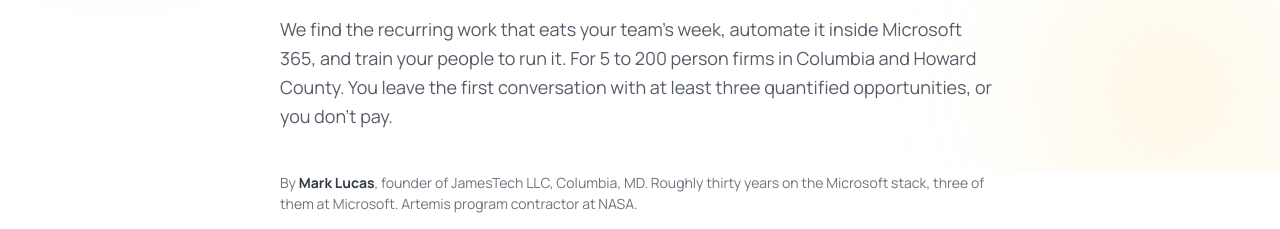
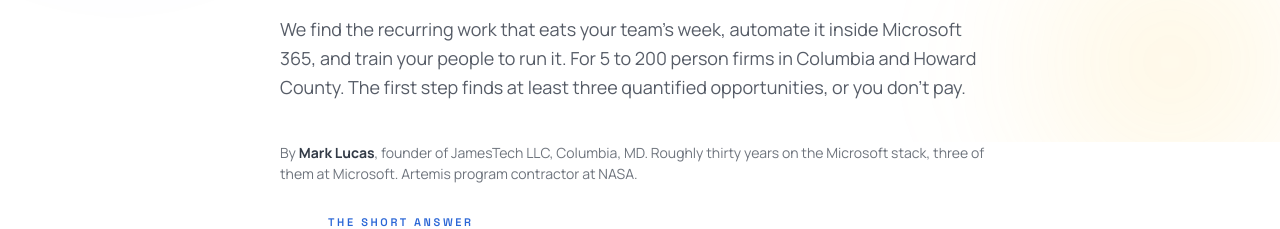
Before and after one commit to marklucas787/jamestech-site, a plain HTML site: page ai-consulting-columbia-md.html in a window 1280 px wide. Shown: the part 336-565 px from the top of the page. Drawn offline with nearby package versions, Linux system fonts and the light colour scheme.

Commit message:
Columbia page: hero guarantee wording matches the review, not a first call
Co-Authored-By: Claude Fable 5.2 <noreply@anthropic.com>
Claude-Session: https://claude.ai/code/session_015GHSfPJM1ahWu8aMeLmSJZ

```diff
--- a/ai-consulting-columbia-md.html
+++ b/ai-consulting-columbia-md.html
@@ -254,7 +254,7 @@
   <div class="relative max-w-3xl mx-auto px-6">
     <div class="reveal"><span class="mono-label">AI Automation Consulting &middot; Columbia, MD</span></div>
     <h1 class="reveal mt-6 font-display font-semibold tracking-tighter leading-[1.02] text-[34px] sm:text-[44px] text-navy">AI automation consulting in Columbia, MD, <span class="font-serif italic font-normal text-blue">built on the tools you already pay for</span>.</h1>
-    <p class="reveal mt-6 text-[18px] leading-relaxed text-ink/70">We find the recurring work that eats your team's week, automate it inside Microsoft 365, and train your people to run it. For 5 to 200 person firms in Columbia and Howard County. You leave the first conversation with at least three quantified opportunities, or you don't pay.</p>
+    <p class="reveal mt-6 text-[18px] leading-relaxed text-ink/70">We find the recurring work that eats your team's week, automate it inside Microsoft 365, and train your people to run it. For 5 to 200 person firms in Columbia and Howard County. The first step finds at least three quantified opportunities, or you don't pay.</p>
   </div>
 </section>
 
```
